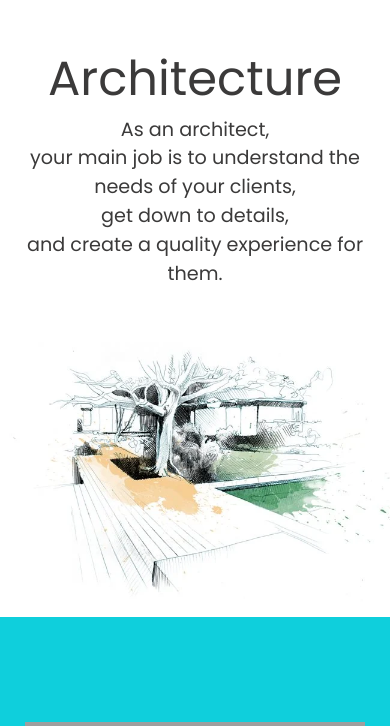
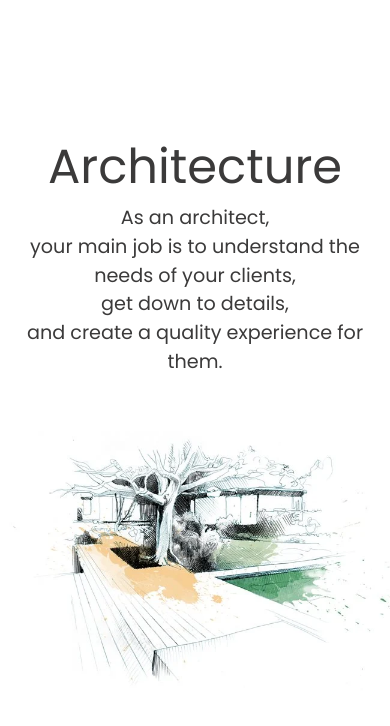
Before and after one commit to zlilyoffe/zlilyoffe.github.io, a PHP site: page /arch.html in a window 390 px wide. Shown: the part 60-786 px from the top of the page. Run offline with PHP 8.4, Linux system fonts and the light colour scheme; some libraries are stand-ins or nearby versions; grey boxes are pictures that could not be loaded.

Commit message:
responsive

```diff
--- a/css/responsive.css
+++ b/css/responsive.css
@@ -150,7 +150,8 @@
   }
 
   .slider_section {
-    padding-top: 50px;
+    /* padding-top: 20px; */
+    height: 100vh;
   }
 
   .slider_section .detail_box {
```
